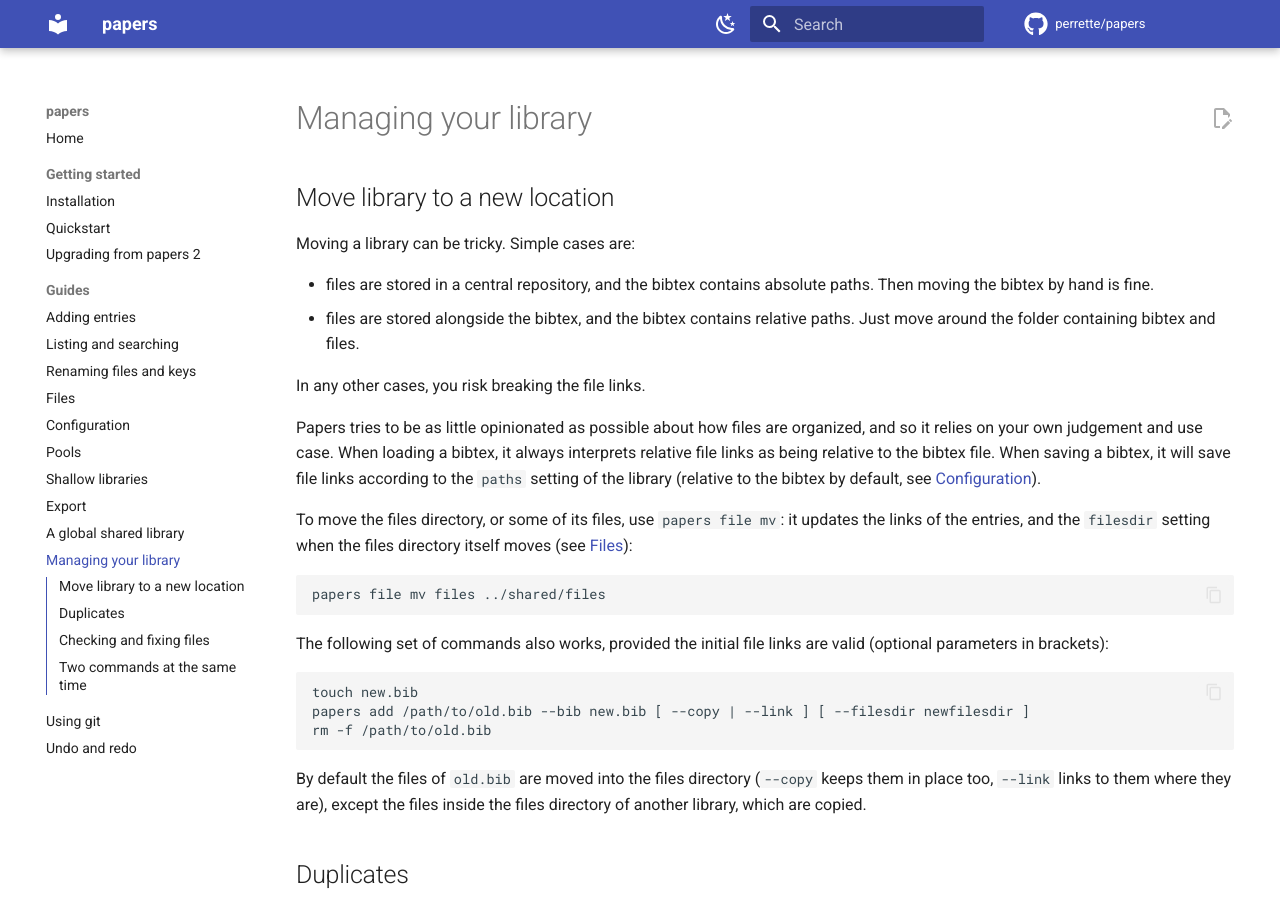
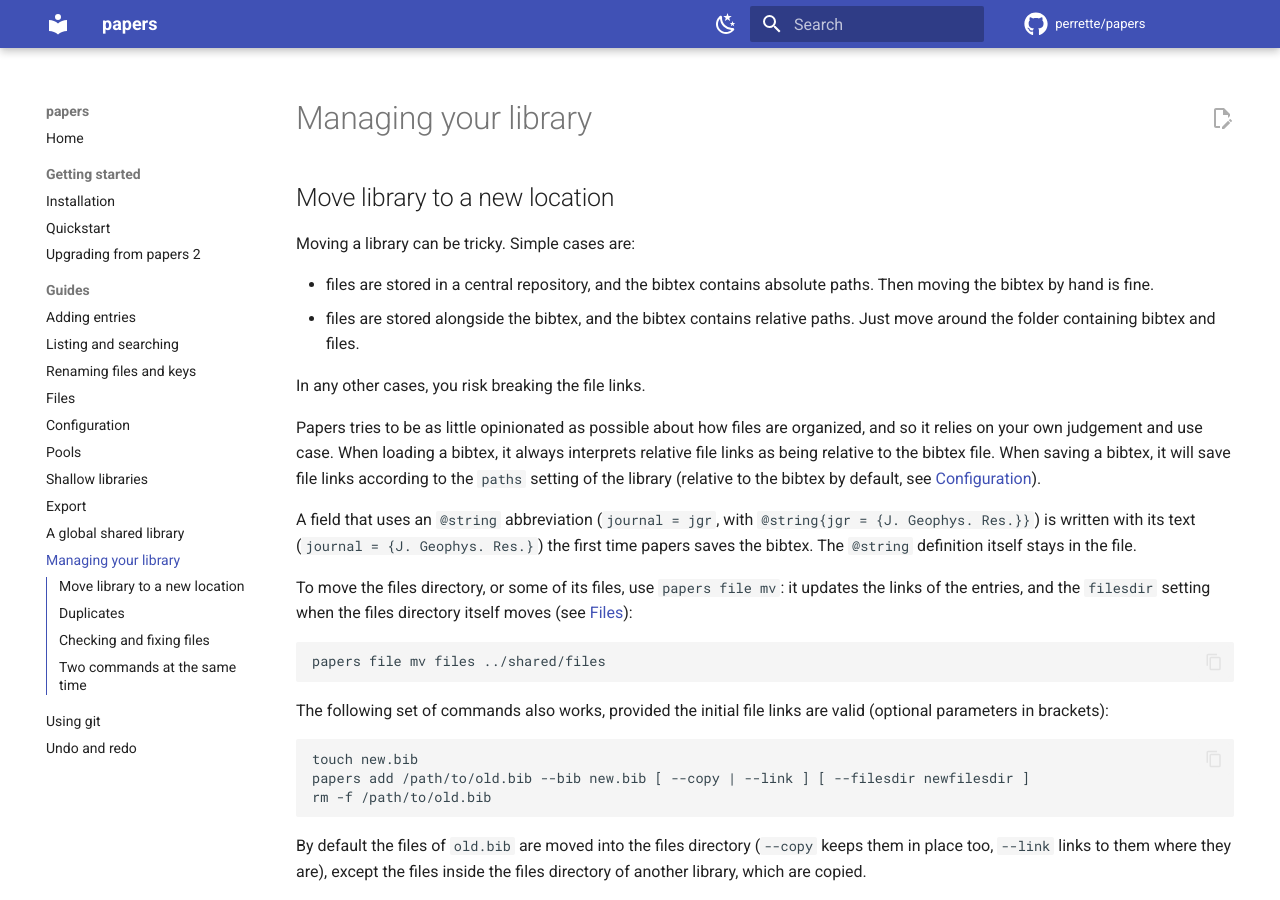
Before and after one commit to perrette/papers, an MkDocs documentation site: the page built from docs/library-management.md, in a window 1280 px wide and 900 px high. Built offline with MkDocs 1.6.1 and Material for MkDocs 9.7.7, drawn with Linux system fonts in a browser that asks for light colours; comment, search, counter and statistics services are not loaded; the version menu is left out.

Commit message:
Docs: @string abbreviations are replaced by their text at the first save

```diff
--- a/docs/library-management.md
+++ b/docs/library-management.md
@@ -17,6 +17,11 @@
 bibtex file. When saving a bibtex, it will save file links according to the
 `paths` setting of the library (relative to the bibtex by default, see
 [Configuration](configuration.md#relative-versus-absolute-paths)).
+
+A field that uses an `@string` abbreviation (`journal = jgr`, with
+`@string{jgr = {J. Geophys. Res.}}`) is written with its text
+(`journal = {J. Geophys. Res.}`) the first time papers saves the bibtex.
+The `@string` definition itself stays in the file.
 
 To move the files directory, or some of its files, use `papers file mv`: it
 updates the links of the entries, and the `filesdir` setting when the files
```
